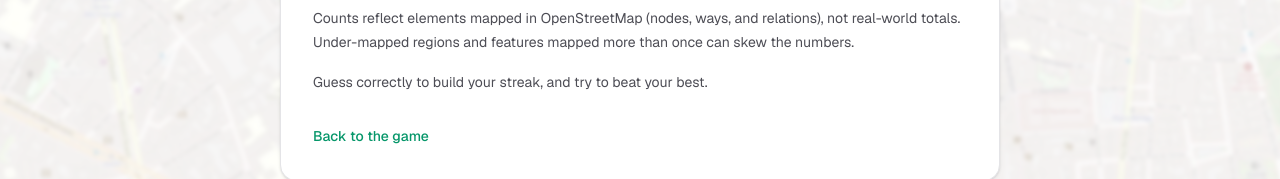
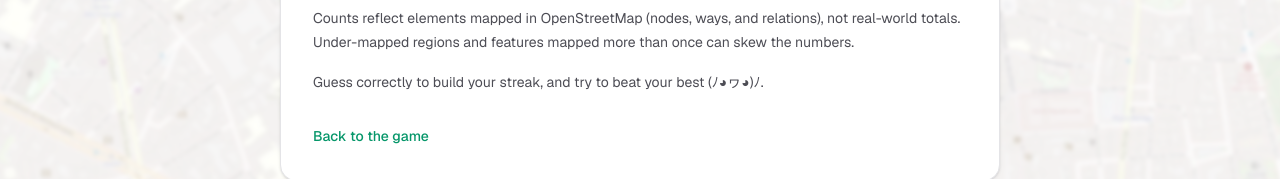
Before and after one commit to Seb0927/osmdle, a Next.js app: page /about in a window 1280 px wide. Shown: the part 343-522 px from the top of the page. Built offline with nearby package versions, Linux system fonts and the light colour scheme.

Commit message:
feat(about): add decorative kaomoji Hide it from assistive technology so screen readers only announce the sentence.

```diff
--- a/app/about/page.tsx
+++ b/app/about/page.tsx
@@ -32,7 +32,10 @@ export default function AboutPage() {
             real-world totals. Under-mapped regions and features mapped more than once can skew the
             numbers.
           </p>
-          <p>Guess correctly to build your streak, and try to beat your best.</p>
+          <p>
+            Guess correctly to build your streak, and try to beat your best{' '}
+            <span aria-hidden="true">(ﾉ◕ヮ◕)ﾉ</span>.
+          </p>
         </div>
         <Link className="mt-8 inline-flex font-medium text-accent text-sm hover:underline" href="/">
           Back to the game
```
